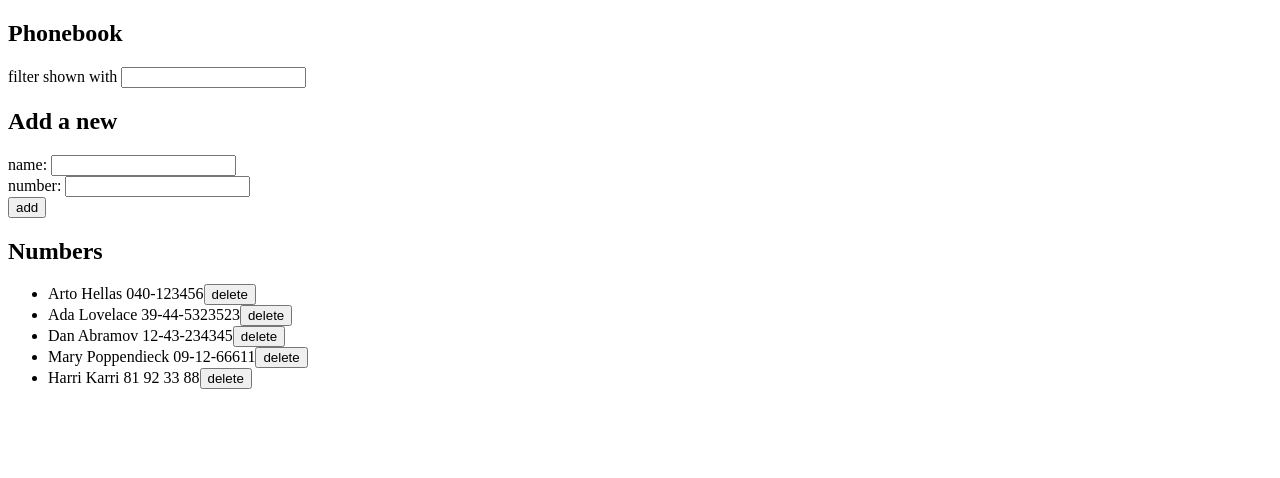
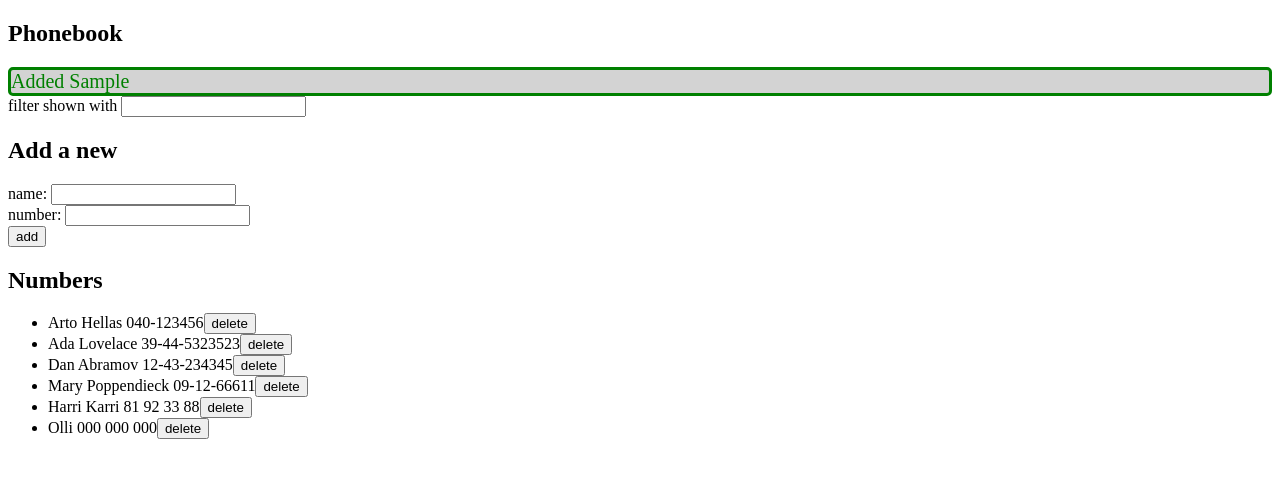
Before and after one commit to hartonenolli/fullstackopen, a React (Vite) app in the folder part2/exercises2/puhelinluettelo/: page / in a window 1280 px wide. Both pictures are taken after typing "Sample", "Sample" into the empty fields and a click on the button "add". Shown: the top 478 px of the page. Built offline with nearby package versions, Linux system fonts and the light colour scheme; no server answers; data requests are answered from the project's data file.

Commit message:
2.16: puhelinluettelo step11

```diff
--- a/part2/exercises2/puhelinluettelo/db.json
+++ b/part2/exercises2/puhelinluettelo/db.json
@@ -24,6 +24,11 @@
       "id": "9347",
       "name": "Harri Karri",
       "number": "81 92 33 88"
+    },
+    {
+      "id": "3404",
+      "name": "Olli",
+      "number": "000 000 000"
     }
   ]
 }
--- a/part2/exercises2/puhelinluettelo/src/App.jsx
+++ b/part2/exercises2/puhelinluettelo/src/App.jsx
@@ -7,6 +7,7 @@
   const [newName, setNewName] = useState('')
   const [newNumber, setNewNumber] = useState('')
   const [filterBy, setFilter] = useState('')
+  const [message, setMessage] = useState(null)
 
   useEffect(() => {
     PersonsService.getAll()
@@ -35,11 +36,23 @@
         PersonsService.updatePerson(personToUpdate.id, personObject)
           .then(returnedPerson => {
             setPersons(persons.map(p => p.id !== personToUpdate.id ? p : returnedPerson))
-            console.log('updated', returnedPerson)
+            setMessage(`Updated ${returnedPerson.name}`)
+            setTimeout(() => {
+              setMessage(null)
+            }, 5000)
           })
         } else {
             console.log(`Update of ${newName} cancelled`)
           }
+      } else {
+        PersonsService.addPerson(personObject)
+          .then(returnedPerson => {
+            setPersons(persons.concat(returnedPerson))
+          })
+        setMessage(`Added ${newName}`)
+        setTimeout(() => {
+          setMessage(null)
+        }, 5000)
       }
       setNewName('')
       setNewNumber('')
@@ -64,7 +77,10 @@
     const confirmDelete = window.confirm(`Delete ${person.name}?`)
       ? PersonsService.deletePerson(person.id).then(() => {
           setPersons(persons.filter(p => p.id !== person.id))
-          console.log(`Deleted ${person.name}`)
+          setMessage(`Deleted ${person.name}`)
+          setTimeout(() => {
+            setMessage(null)
+          }, 5000)
         })
       : console.log(`Deletion of ${person.name} cancelled`)
     setNewName('')
@@ -75,6 +91,7 @@
   return (
     <div>
       <h2>Phonebook</h2>
+      <Notification message={message} />
       <Filter filterBy={filterBy} handleFilterChange={handleFilterChange} />
       <h2>Add a new</h2>
       <PersonForm
@@ -129,4 +146,22 @@
   )
 }
 
+const Notification = ({ message }) => {
+  const style = {
+    color: 'green',
+    background: 'lightgrey',
+    fontSize: 20,
+    borderStyle: 'solid',
+    borderRadius: 5
+  }
+  if (message === null) {
+    return null
+  }
+  return (
+    <div style={style}>
+      {message}
+    </div>
+  )
+}
+
 export default App
```
